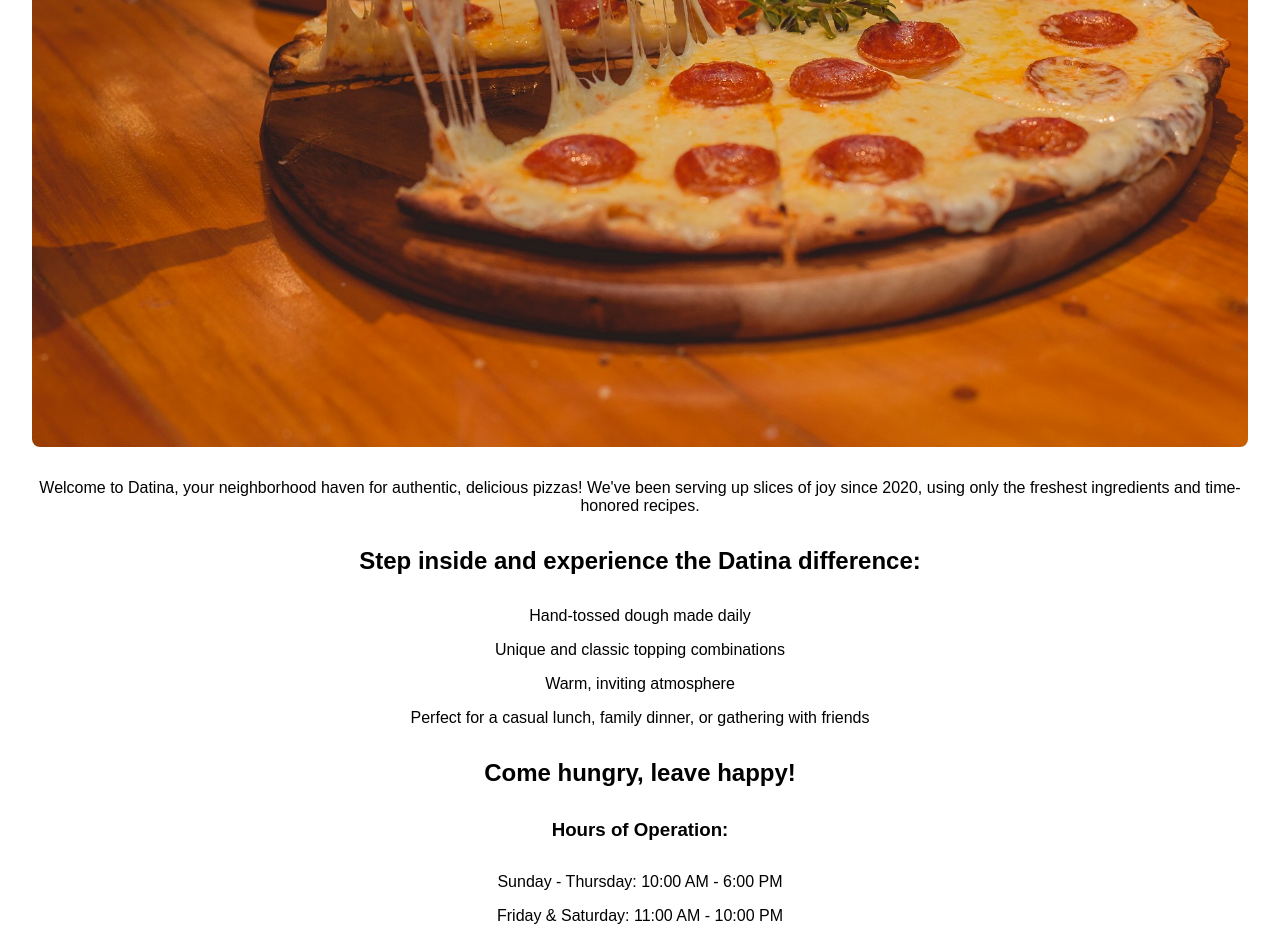
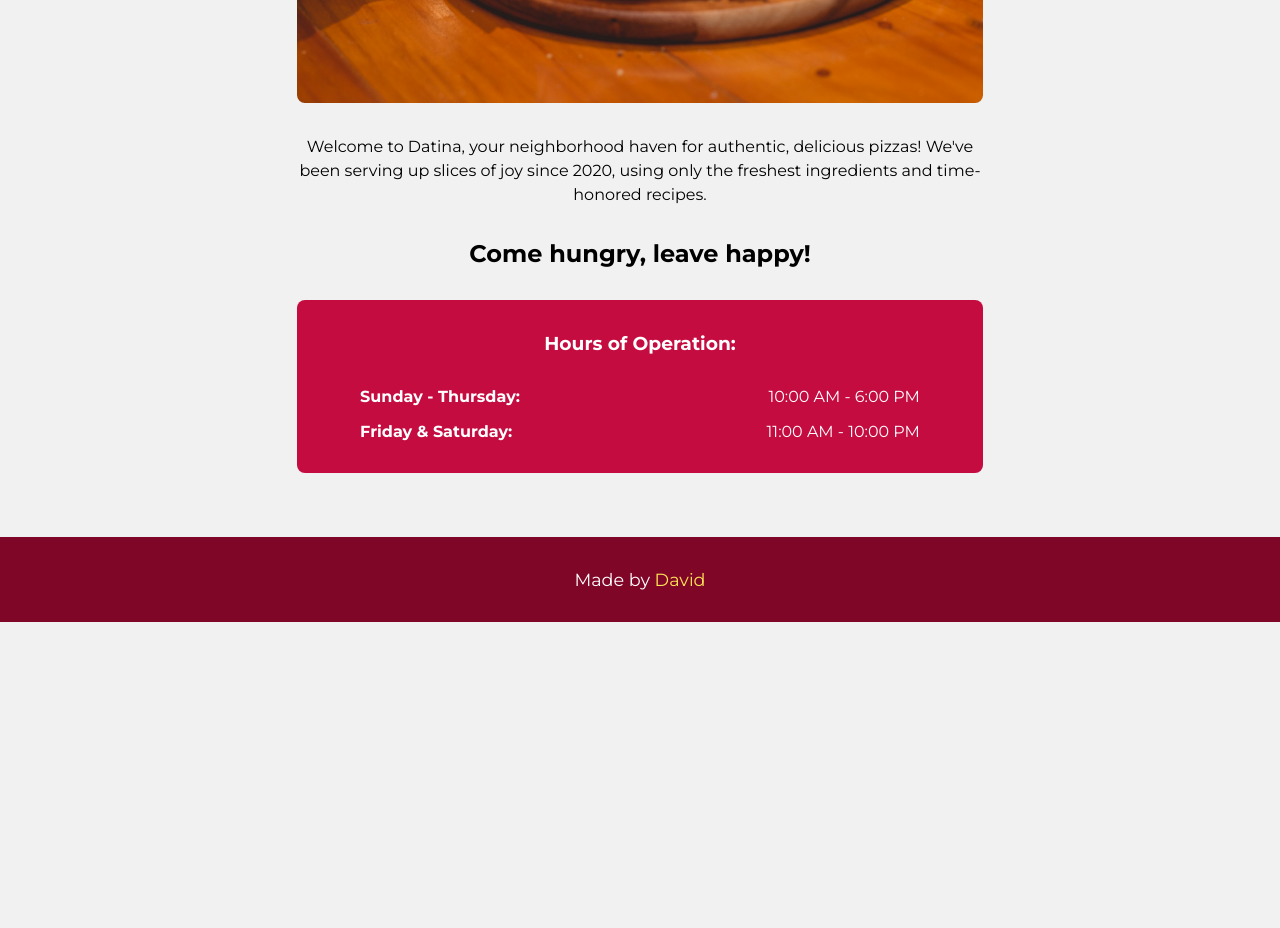
Before and after one commit to Daviddp96/restaurant-page-datina, a website built with webpack: page src/index.html in a window 1280 px wide. Shown: the part 720-1648 px from the top of the page. After the commit the page ends 1342 px from the top, so only its background shows below. Built offline with nearby package versions, Linux system fonts and the light colour scheme.

Commit message:
Home page ui

```diff
--- a/src/home.js
+++ b/src/home.js
@@ -9,32 +9,6 @@ function createHome() {
   restaurantImage.alt = "A tasty pizza made at Datina";
   restaurantImage.classList.add('home__img');
 
-  const featuresList = document.createElement("ul");
-  featuresList.classList.add("home__features-list");
-
-  const features = [
-    createListItem("Hand-tossed dough made daily"),
-    createListItem("Unique and classic topping combinations"),
-    createListItem("Warm, inviting atmosphere"),
-    createListItem(
-      "Perfect for a casual lunch, family dinner, or gathering with friends"
-    ),
-  ];
-
-  for (const feature of features) {
-    featuresList.appendChild(feature);
-  }
-
-  const hoursList = document.createElement("ul");
-  const hours = [
-    createListItem("Sunday - Thursday: 10:00 AM - 6:00 PM"),
-    createListItem("Friday & Saturday: 11:00 AM - 10:00 PM"),
-  ];
-
-  for (const hour of hours) {
-    hoursList.appendChild(hour);
-  }
-
   home.appendChild(createParagraph("A Slice of Tradition Since 2020"));
   home.appendChild(restaurantImage);
   home.appendChild(
@@ -42,13 +16,25 @@ function createHome() {
       `Welcome to Datina, your neighborhood haven for authentic, delicious pizzas! We've been serving up slices of joy since 2020, using only the freshest ingredients and time-honored recipes.`
     )
   );
-  home.appendChild(
-    createHeading(2, "Step inside and experience the Datina difference:")
-  );
-  home.appendChild(featuresList);
   home.appendChild(createHeading(2, "Come hungry, leave happy!"));
-  home.appendChild(createHeading(3, "Hours of Operation:"));
-  home.appendChild(hoursList);
+
+  const hoursDiv = document.createElement('div');
+  hoursDiv.classList.add('hours__container');
+
+  home.appendChild(hoursDiv);
+  hoursDiv.appendChild(createHeading(3, "Hours of Operation:"));
+
+  const hoursList = document.createElement("ul");
+  const hours = [
+    createListItem("<strong>Sunday - Thursday:</strong> 10:00 AM - 6:00 PM"),
+    createListItem("<strong>Friday & Saturday:</strong> 11:00 AM - 10:00 PM"),
+  ];
+
+  for (const hour of hours) {
+    hoursList.appendChild(hour);
+  }
+
+  hoursDiv.appendChild(hoursList);
 
   return home;
 }
--- a/src/style.css
+++ b/src/style.css
@@ -1,6 +1,9 @@
+@import url('https://fonts.googleapis.com/css2?family=Montserrat:ital,wght@0,100..900;1,100..900&display=swap');
+
 :root {
-    --clr-primary: #e80c4a;
+    --clr-primary: #c50c40;
     --clr-secondary: #f6cd00;
+    --clr-footer: #800628;
 }
 
 * {
@@ -10,7 +13,8 @@
 }
 
 body {
-    font-family: sans-serif;
+    font-family: 'Montserrat';
+    background-color: #f1f1f1;
 }
 
 ul {
@@ -53,14 +57,24 @@ ul {
 }
 
 .button {
-    font-size: 1.1rem;
+    font-size: 1.2rem;
     font-family: sans-serif;
-    font-weight: bold;
+    font-weight: 400;
+    letter-spacing: 1px;
     background: none;
     border: none;
     outline: none;
     transition: all 0.4s;
     color: #fff;
+    cursor: pointer;
+}
+
+.button:hover {
+    transform: translateY(-3px);
+}
+
+.active {
+    color: var(--clr-secondary);
 }
 
 .main {
@@ -71,13 +85,72 @@ ul {
     display: flex;
     flex-direction: column;
     justify-content: center;
-    align-items: center;
     gap: 2rem;
+    text-align: justify;
+    max-width: 686px;
+    margin: 0 auto;
+}
+
+.home__section p {
     text-align: center;
+    line-height: 1.5;
+}
+
+.home__section p:first-child {
+    font-weight: bold;
 }
 
 .home__img {
     width: 100%;
     height: auto;
     border-radius: 0.5rem;
+    align-self: center;
+    max-width: 686px;
 }
+
+.home__section h2 {
+    text-align: center;
+}
+
+.hours__container {
+    color: white;
+    background-color: var(--clr-primary);
+    padding: 2rem;
+    text-align: center;
+    display: flex;
+    flex-direction: column;
+    justify-content: center;
+    align-items: center;
+    gap: 2rem;
+    border-radius: 0.5rem;
+}
+
+.hours__container ul {
+    width: 90%;
+}
+
+.hours__container li {
+    display: flex;
+    justify-content: space-between;
+    width: 100%;
+}
+
+.footer {
+    padding: 2rem;
+    background-color: var(--clr-footer);
+    text-align: center;
+    color: #fff;
+    font-size: 1.1rem;
+    margin-top: 2rem;
+}
+
+.footer a {
+    display: inline-block;
+    text-decoration: none;
+    color: #ffe357;
+    transition: all 0.4s;
+}
+
+.footer a:hover {
+    transform: translateY(-2px);
+}
--- a/src/tags.js
+++ b/src/tags.js
@@ -16,7 +16,7 @@ function createParagraph(text) {
 
 function createListItem(text) {
     const listItemElement = document.createElement('li');
-    listItemElement.textContent = text;
+    listItemElement.innerHTML = text;
     return listItemElement;
 }
 
--- a/src/website.js
+++ b/src/website.js
@@ -3,7 +3,7 @@ import { createHeading } from "./tags";
 
 function createNav() {
   const nav = document.createElement("nav");
-  nav.classList.add('main-nav');
+  nav.classList.add("main-nav");
 
   const homeButton = document.createElement("button");
   homeButton.classList.add("button");
@@ -47,7 +47,7 @@ function createHeader() {
   headerLogo.src = "/dist/images/logo.svg";
   headerLogo.alt = "Datina Logo";
 
-  const headerTitle = createHeading(1, "Authentic Pizza");
+  const headerTitle = createHeading(1, "Authentic & Delicious Pizza");
   headerTitle.classList.add("header__title");
 
   header.appendChild(headerLogo);
@@ -76,10 +76,28 @@ function setActiveButton(button) {
   button.classList.add("active");
 }
 
+function createFooter() {
+  const footer = document.createElement('footer');
+  footer.classList.add('footer');
+
+  const footerMarkup = `<p>
+    Made by <a href='https://github.com/Daviddp96'>David</a></p>
+  </p>`;
+
+  const div = document.createElement('div');
+  div.innerHTML = footerMarkup;
+
+  footer.appendChild(div);
+
+  return footer;
+}
+
 function initializeWebsite() {
   const content = document.getElementById("content");
   content.appendChild(createHeader());
   content.appendChild(createMain());
+  content.appendChild(createFooter());
+  setActiveButton(document.querySelector(".button"));
   loadHome();
 }
 
```
Also changed, not shown: dist/main.js.
